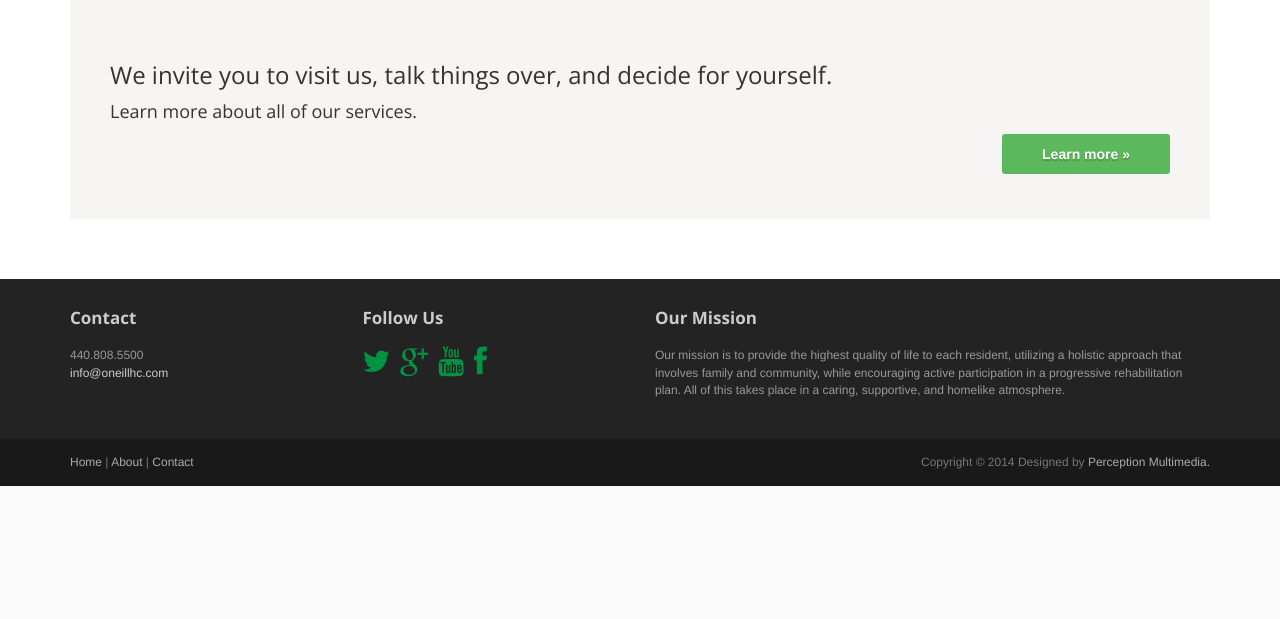
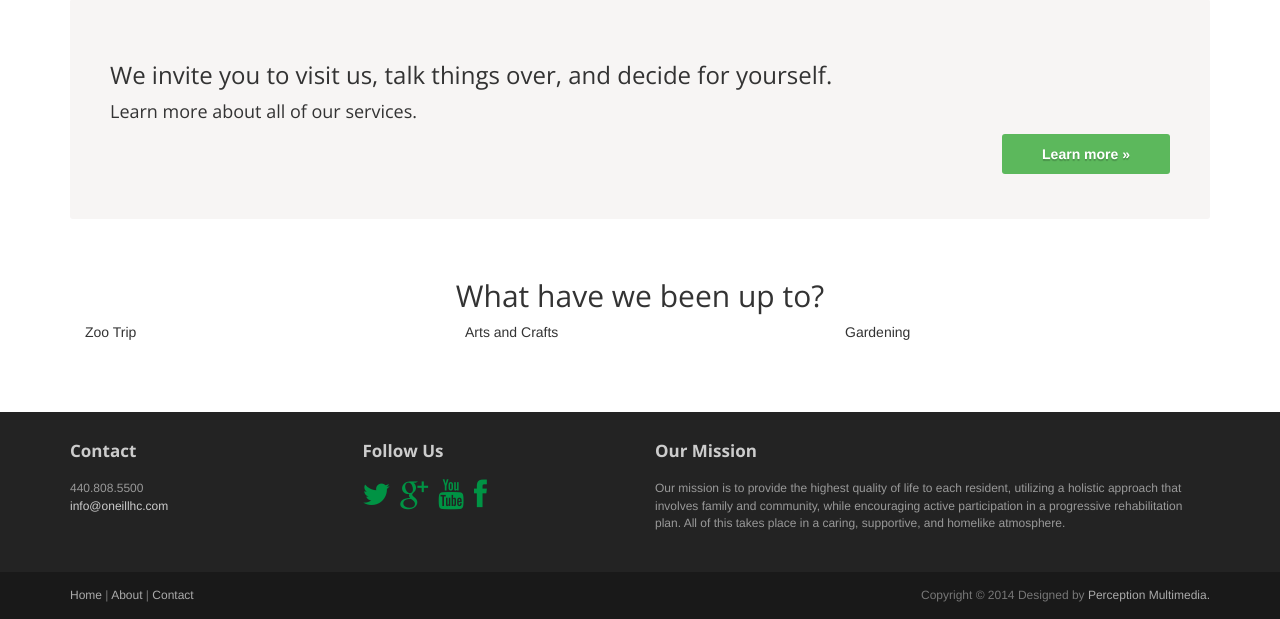
Before and after one commit to Carlywarren/ONeill-Healthcare, a PHP site: page / in a window 1280 px wide. Shown: the part 1782-2401 px from the top of the page. Before the commit the page ends 2268 px from the top, so only its background shows below. Run offline with PHP 8.4, Linux system fonts and the light colour scheme; some libraries are stand-ins or nearby versions.

Commit message:
adding recent blog to index

```diff
--- a/index.php
+++ b/index.php
@@ -38,7 +38,7 @@
 	<?php $page = "home"; ?>
 </head>
 
-<body class="home">
+<body>
 
 <?php include 'inc/nav.php'; ?>
 
@@ -154,7 +154,26 @@
      		<p class="text-right"><a href="services.php" class="btn btn-success btn-large">Learn more »</a></p>
   		</div>
 
+  		<h2 class="text-center top-space">What have we been up to?</h2>
+
+		<div id="blog row">
+			<div class="blog-space col-md-4">
+				<p>Zoo Trip</p>
+			</div>
+
+			<div class="blog-space col-md-4">
+				<p>Arts and Crafts</p>
+			</div>
+
+			<div class="blog-space col-md-4">
+				<p>Gardening</p>
+			</div>
+
+		</div> <!-- /blog -->
+
 	</div>	<!-- /container -->
+
+
 
 	<footer id="footer" class="top-space">
 
```
